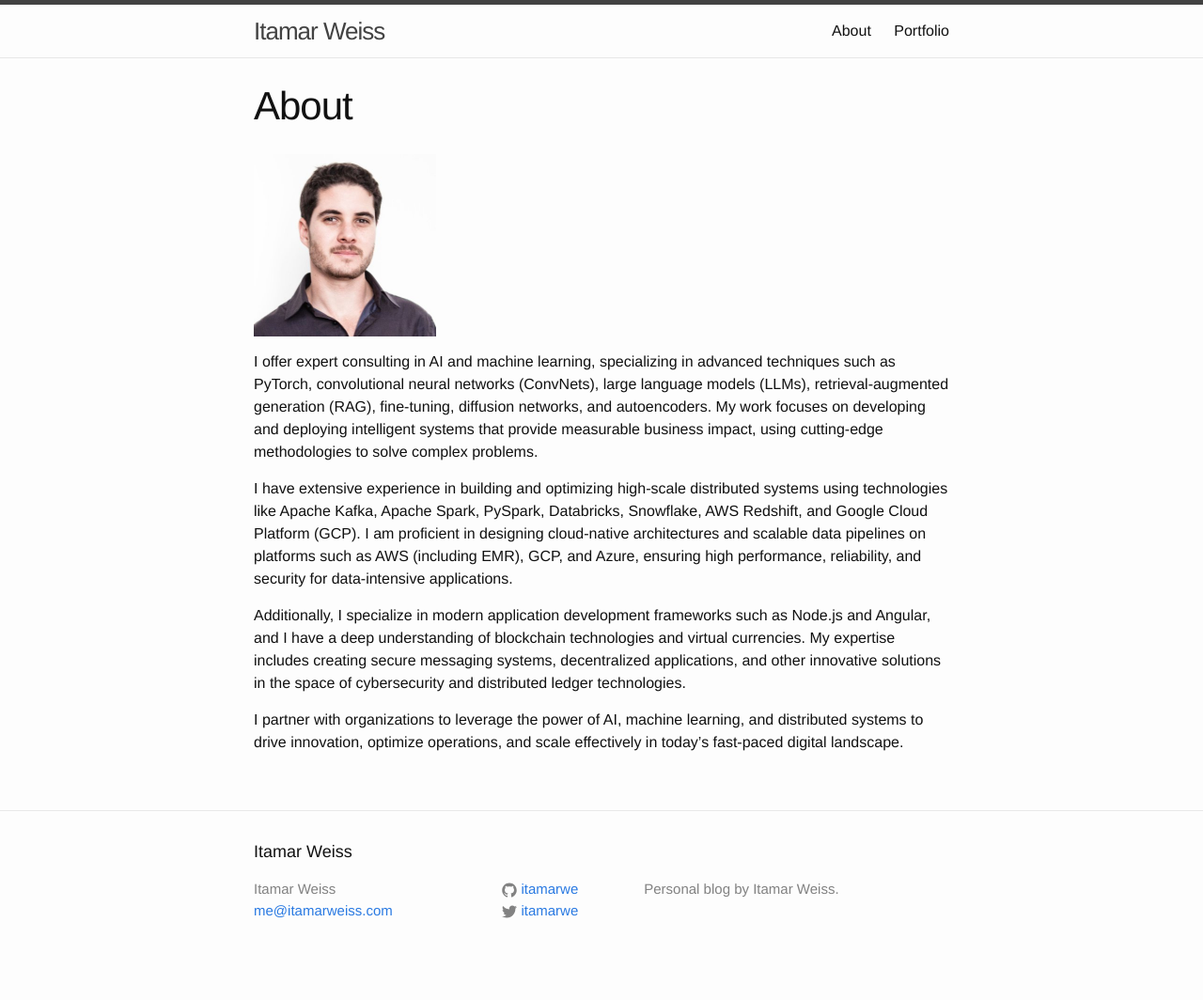
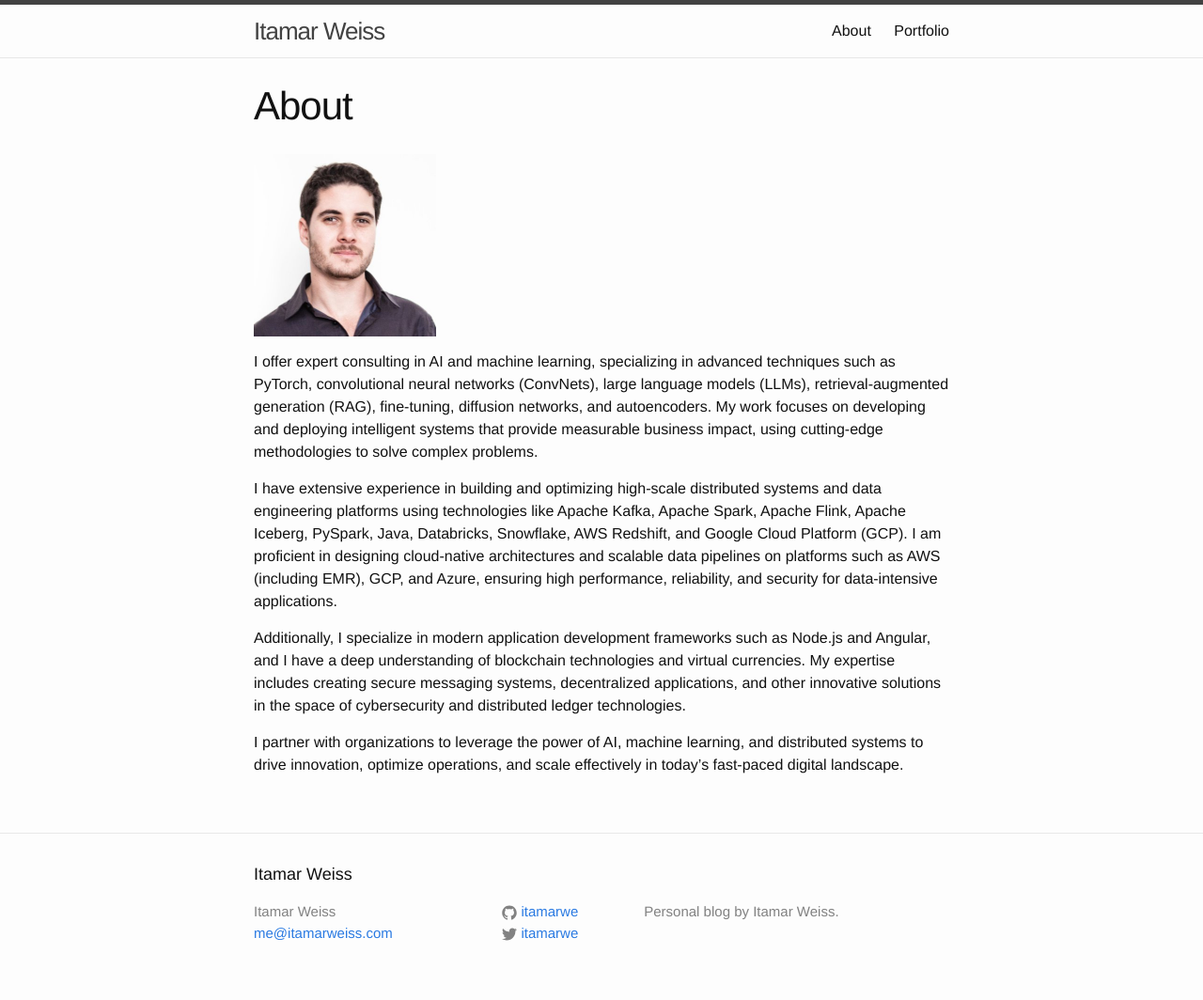
Before and after one commit to itamarwe/itamarwe.github.io, a Jekyll site: the page built from about.md, in a window 1280 px wide. Shown: the whole page at 94% size. Built offline with Jekyll 4.4.1, drawn with Linux system fonts in a browser that asks for light colours; before the commit the page ends 1040 px from its top, so only the background shows below that.

Commit message:
Update about page stack and refresh portfolio
- About: add Apache Flink, Apache Iceberg, and Java to the data engineering stack description
- Portfolio: add Dean's List (2002, 2003) to B.Sc. education entry
- Portfolio: move blockchain projects to the end; surface data engineering and AI projects first
- Portfolio: add three new projects — Iceberg deployment at a defense org, Flink pipeline framework for a cybersecurity startup, and database lineage graph algorithm optimization

Co-Authored-By: Claude Sonnet 4.6 <noreply@anthropic.com>

```diff
--- a/about.md
+++ b/about.md
@@ -10,7 +10,7 @@ navbar: true
 
 I offer expert consulting in AI and machine learning, specializing in advanced techniques such as PyTorch, convolutional neural networks (ConvNets), large language models (LLMs), retrieval-augmented generation (RAG), fine-tuning, diffusion networks, and autoencoders. My work focuses on developing and deploying intelligent systems that provide measurable business impact, using cutting-edge methodologies to solve complex problems.
 
-I have extensive experience in building and optimizing high-scale distributed systems using technologies like Apache Kafka, Apache Spark, PySpark, Databricks, Snowflake, AWS Redshift, and Google Cloud Platform (GCP). I am proficient in designing cloud-native architectures and scalable data pipelines on platforms such as AWS (including EMR), GCP, and Azure, ensuring high performance, reliability, and security for data-intensive applications.
+I have extensive experience in building and optimizing high-scale distributed systems and data engineering platforms using technologies like Apache Kafka, Apache Spark, Apache Flink, Apache Iceberg, PySpark, Java, Databricks, Snowflake, AWS Redshift, and Google Cloud Platform (GCP). I am proficient in designing cloud-native architectures and scalable data pipelines on platforms such as AWS (including EMR), GCP, and Azure, ensuring high performance, reliability, and security for data-intensive applications.
 
 Additionally, I specialize in modern application development frameworks such as Node.js and Angular, and I have a deep understanding of blockchain technologies and virtual currencies. My expertise includes creating secure messaging systems, decentralized applications, and other innovative solutions in the space of cybersecurity and distributed ledger technologies.
 
```
Also changed, not shown: portfolio.md (+31 -22 lines).
